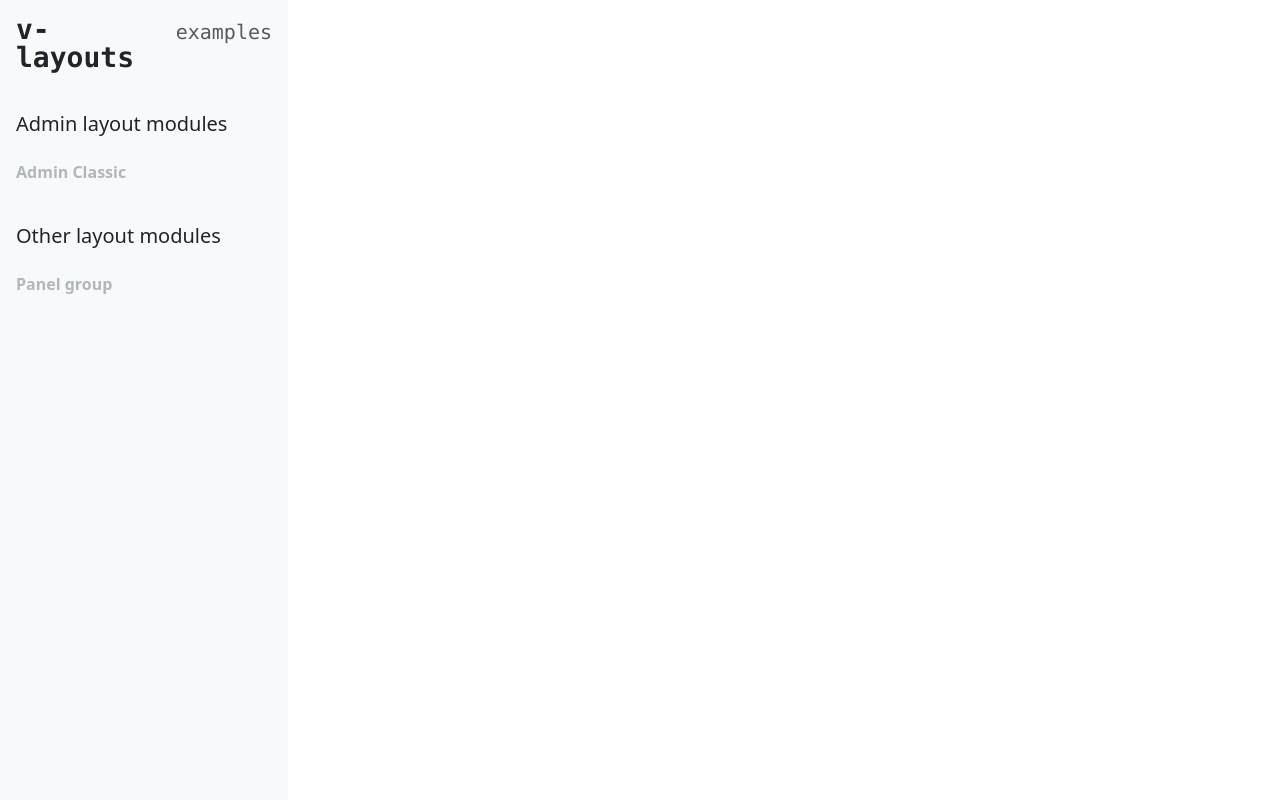
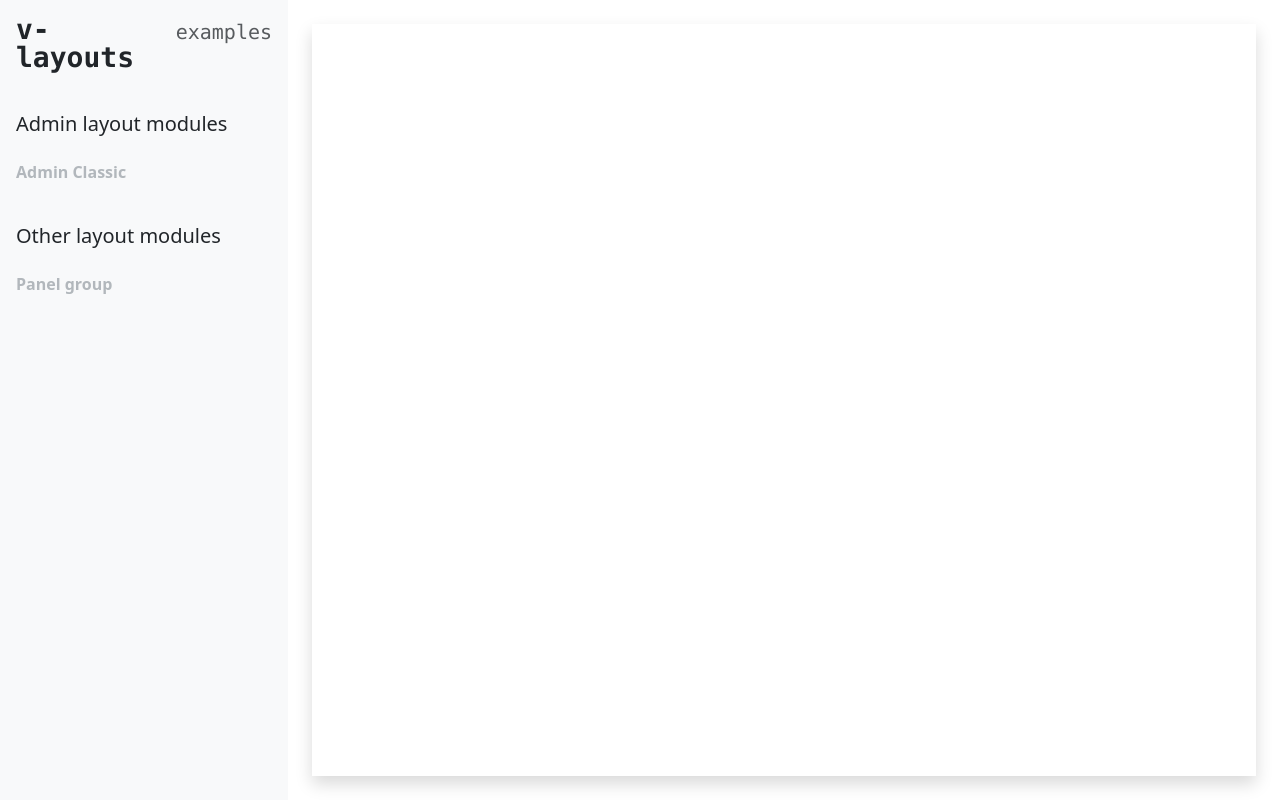
Before and after one commit to TerryZ/v-layouts, a Vue app: page /#/ in a window 1280 px wide. Built offline with nearby package versions, Linux system fonts and the light colour scheme.

Commit message:
feat: 调试实例首页应用 AdminClassic 布局

```diff
--- a/examples/ExampleClassic.vue
+++ b/examples/ExampleClassic.vue
@@ -31,7 +31,10 @@
           </div>
         </template>
 
-        <div>main</div>
+        <div>
+          main
+          <div style="height: 600px;" />
+        </div>
       </LayoutAdminClassic>
     </div>
     <div class="mb-3">
--- a/examples/ExamplesIndex.vue
+++ b/examples/ExamplesIndex.vue
@@ -1,8 +1,12 @@
 <template>
-  <div class="d-flex vh-100">
+  <LayoutAdminClassic
+    aside-width="18rem"
+    aside-full-height
+  >
+    <template #aside>
       <div
-      class="bg-light fw-bold flex-shrink-0"
-      style="width: 18rem;"
+        class="bg-light fw-bold h-100"
+        style=""
       >
         <div class="pt-3 pb-4 px-3 d-flex align-items-baseline font-monospace">
           <div class="fs-3 me-2 lh-1">
@@ -51,16 +55,17 @@
           </router-link>
         </div>
       </div>
+    </template>
 
-    <div class="p-3 flex-grow-1 overflow-auto">
     <router-view />
-    </div>
-  </div>
+  </LayoutAdminClassic>
 </template>
 
 <script setup>
 import { ref, onBeforeMount } from 'vue'
 import { useRoute } from 'vue-router'
+
+import { LayoutAdminClassic } from '@/'
 
 const adminModules = [
   { key: 'classic', name: 'Admin Classic', url: '/classic' }
--- a/src/admin/AdminClassic.jsx
+++ b/src/admin/AdminClassic.jsx
@@ -38,7 +38,7 @@ export default defineComponent({
       return areas.join(' ')
     }
     const moduleSize = (condition, size) => condition ? cssValue(size) : ''
-    const modulePlaceholder = (condition, placeholder) => condition ? placeholder : ''
+    const modulePlaceholder = (condition, placeholder) => condition ? placeholder : undefined
 
     const containerStyles = computed(() => {
       const columns = [asideSize.value, 'auto'].sort(chooseSide)
@@ -58,7 +58,7 @@ export default defineComponent({
         modulePlaceholder(hasBreadcrumb.value, mergeAside('breadcrumb')),
         mergeAside('main'),
         modulePlaceholder(hasFooter.value, mergeAside('footer'))
-      ]
+      ].filter(val => val)
 
       return {
         width: cssValue(props.width),
--- a/src/admin/admin-base.js
+++ b/src/admin/admin-base.js
@@ -6,14 +6,14 @@ export function mergeProps (props) {
   return {
     width: { type: [String, Number], default: '100vw' },
     height: { type: [String, Number], default: '100vh' },
-    headerHeight: { type: Number, default: 60 },
-    breadcrumbHeight: { type: Number, default: 60 },
-    footerHeight: { type: Number, default: 60 },
+    headerHeight: { type: [String, Number], default: 60 },
+    breadcrumbHeight: { type: [String, Number], default: 60 },
+    footerHeight: { type: [String, Number], default: 60 },
     // Aside collapse state
     collapse: { type: Boolean, default: false },
-    asideWidth: { type: Number, default: 260 },
+    asideWidth: { type: [String, Number], default: 260 },
     // The width of the collapsed sidebar
-    asideCollapsedWidth: { type: Number, default: 70 },
+    asideCollapsedWidth: { type: [String, Number], default: 70 },
     asidePosition: { type: String, default: 'left' },
     asideFullHeight: { type: Boolean, default: false },
     // Main content margin space
```
Lines whose indentation alone changed are shown as unchanged.
